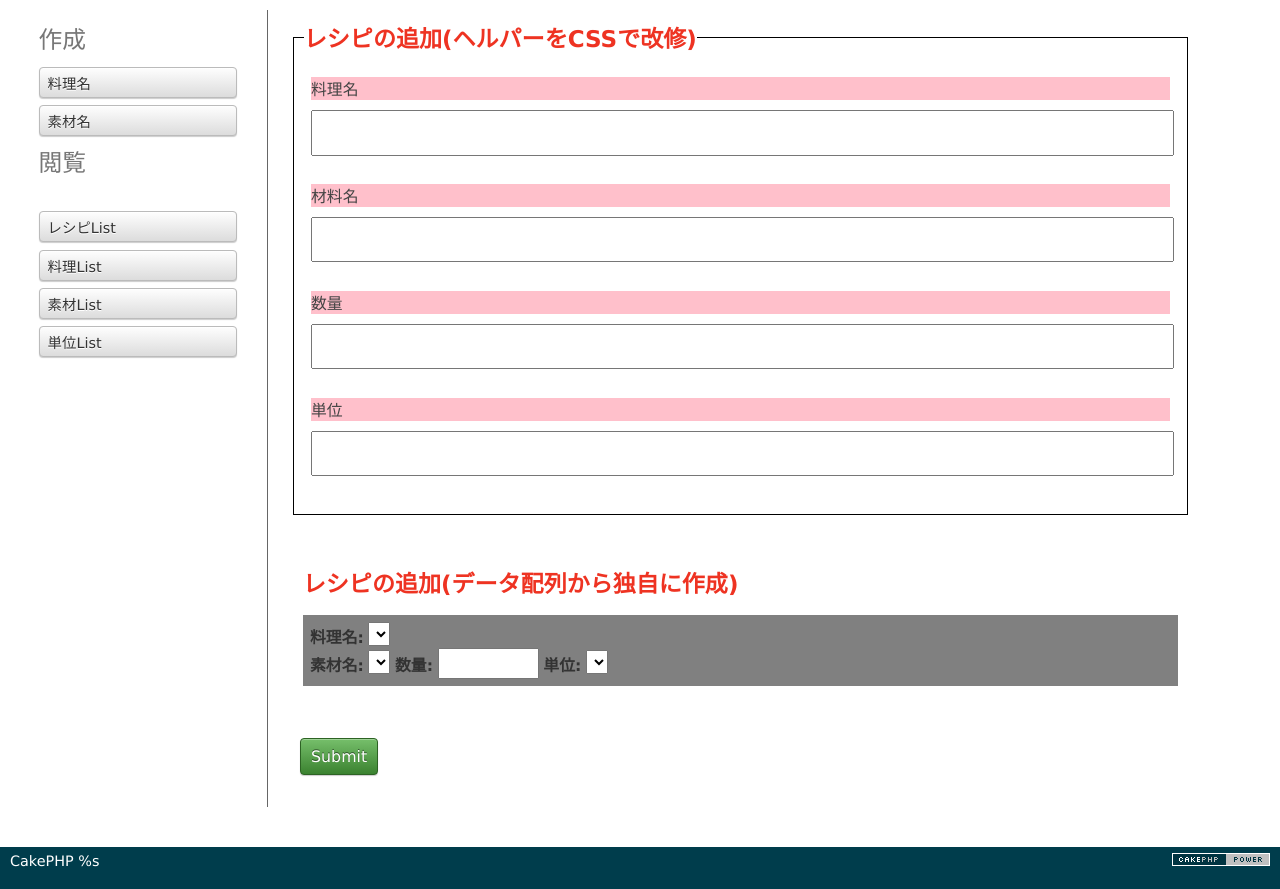
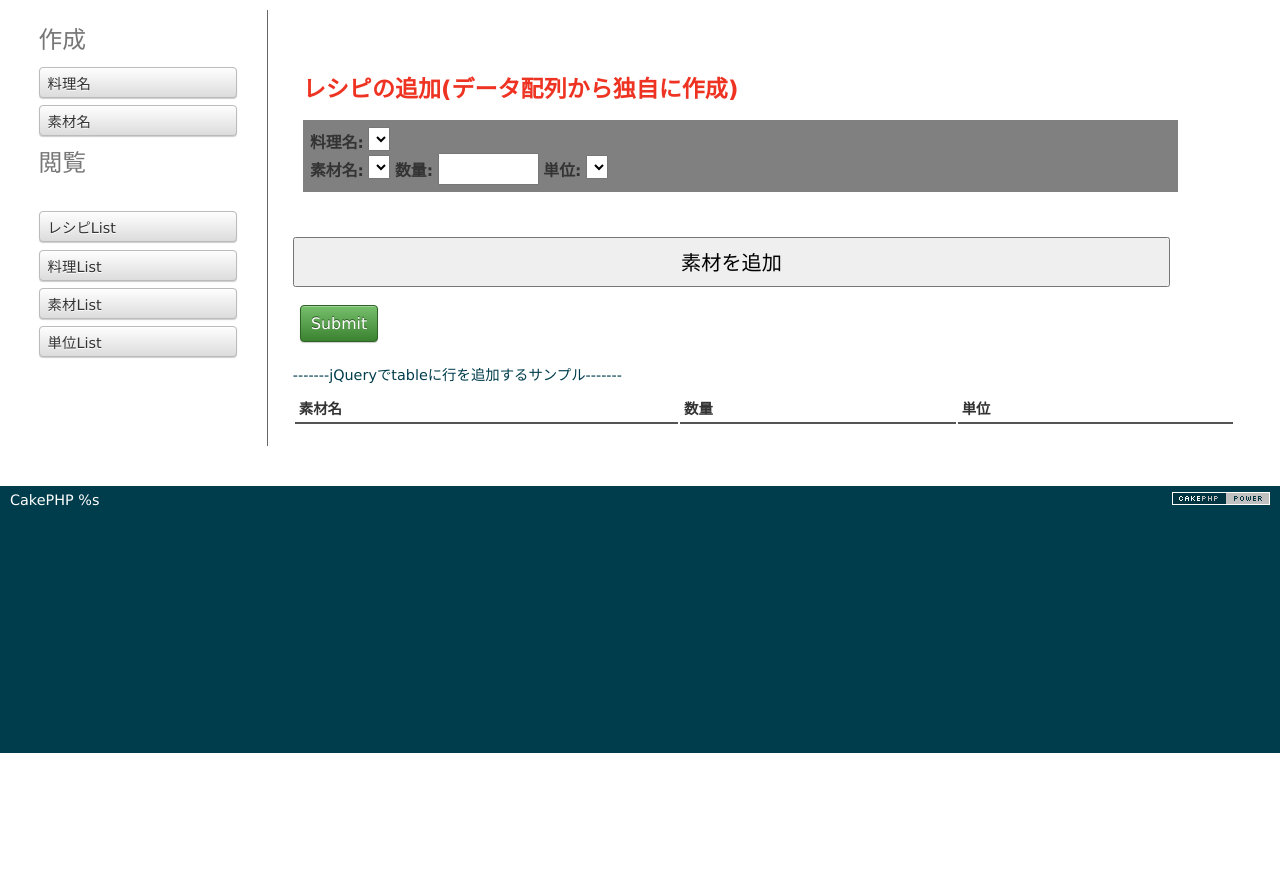
Before and after one commit to NemotoYoshiyuki/cook_pad, a CakePHP app: the page made by app/View/Recipes/add.ctp in a window 1280 px wide. Shown: the part 47-936 px from the top of the page. After the commit the page ends 800 px from the top, so only its background shows below. Run offline with PHP 8.4 and a stand-in for CakePHP, Linux system fonts and the light colour scheme; the template is opened without the code that fills it, so the values that code supplies are empty; form fields are guessed from the names that the template uses; some libraries are stand-ins or nearby versions.

Commit message:
1料理に対する複数素材追加メニューの実装（仮）

```diff
--- a/app/View/Recipes/add.ctp
+++ b/app/View/Recipes/add.ctp
@@ -1,20 +1,6 @@
 <?php echo $this->Html->css('add'); ?>
 <div class="recipes form">
 <?php echo $this->Form->create('Recipe'); ?>
-	<fieldset>
-		<legend><?php echo __('レシピの追加(ヘルパーをCSSで改修)'); ?></legend>
- 	    <?php
-		    echo $this->Form->input('food_id', array('label' => '料理名'));
-		    echo $this->Form->input('material_id', array('label' => '材料名'));
-		    echo $this->Form->input('amount', array('label' => '数量'));
-		    echo $this->Form->input('unit_id', array('label' => '単位'));
-		    //echo $this->Form->input('modifed');
-	    ?>
-		<?php
-			print_r($units);
-		?>
-	</fieldset>
-
 	<fieldset class="org">
 		<legend><?php echo __('レシピの追加(データ配列から独自に作成)'); ?></legend>
         <div class="canvas">
@@ -46,7 +32,22 @@
 	        </select>
         </div>
 	</fieldset>
+
+	<input type="button" class="add_bottom" value="素材を追加" />
 	<?php echo $this->Form->end(__('Submit')); ?>
+
+
+
+
+	<h1>-------jQueryでtableに行を追加するサンプル-------</h1>
+	<table>
+		<thead>
+		<tr><th id="material_name1">素材名</th><th id="amount1">数量</th><th id="unit1">単位</th></tr>
+		</thead>
+		<tbody></tbody>
+	</table>
+
+
 </div>
 <div class="actions">
 	<h3><?php echo __('作成'); ?></h3>
@@ -62,3 +63,37 @@
 	    <li><?php echo $this->Html->link(__('単位List'), array('controller' => 'units', 'action' => 'index')); ?> </li>
 	</ul>
 </div>
+
+
+
+
+
+
+
+
+
+
+<script src="http://ajax.googleapis.com/ajax/libs/jquery/1.6.4/jquery.min.js"></script>
+<script>
+	var material_name;
+	var amount;
+	var unit;
+	jQuery(function(){
+		jQuery('.add_bottom').click(function(){
+			getData();
+			jQuery('tbody').append(data);
+			jQuery('.slide').slideDown("fast");
+		});
+		jQuery('.clear').click(function(){
+			if (jQuery('tbody tr').length) {
+				jQuery('tbody tr').remove();
+			}
+		});
+	});
+	function getData() {
+		material_name = jQuery('#RecipeMaterialId').val();
+		amount = jQuery('#RecipeAmount').val();
+		unit = jQuery('#RecipeUnitId').val();
+		data = '<tr><td><div class="slide">' + material_name + '</div></td><td><div class="slide price">' + amount + '</div></td><td><div class="slide number">' + unit + '</div></td></tr>';
+	}
+</script>
```
